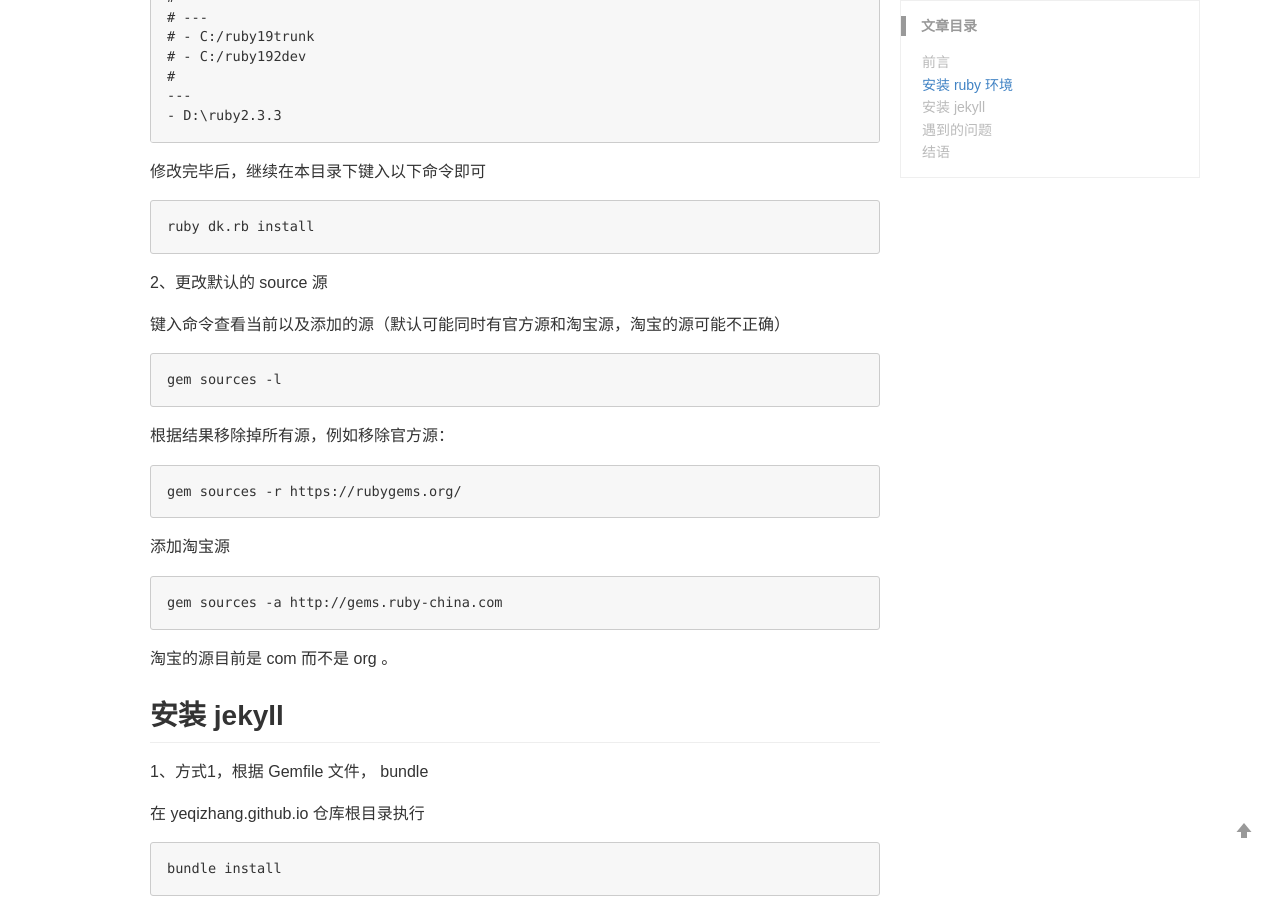
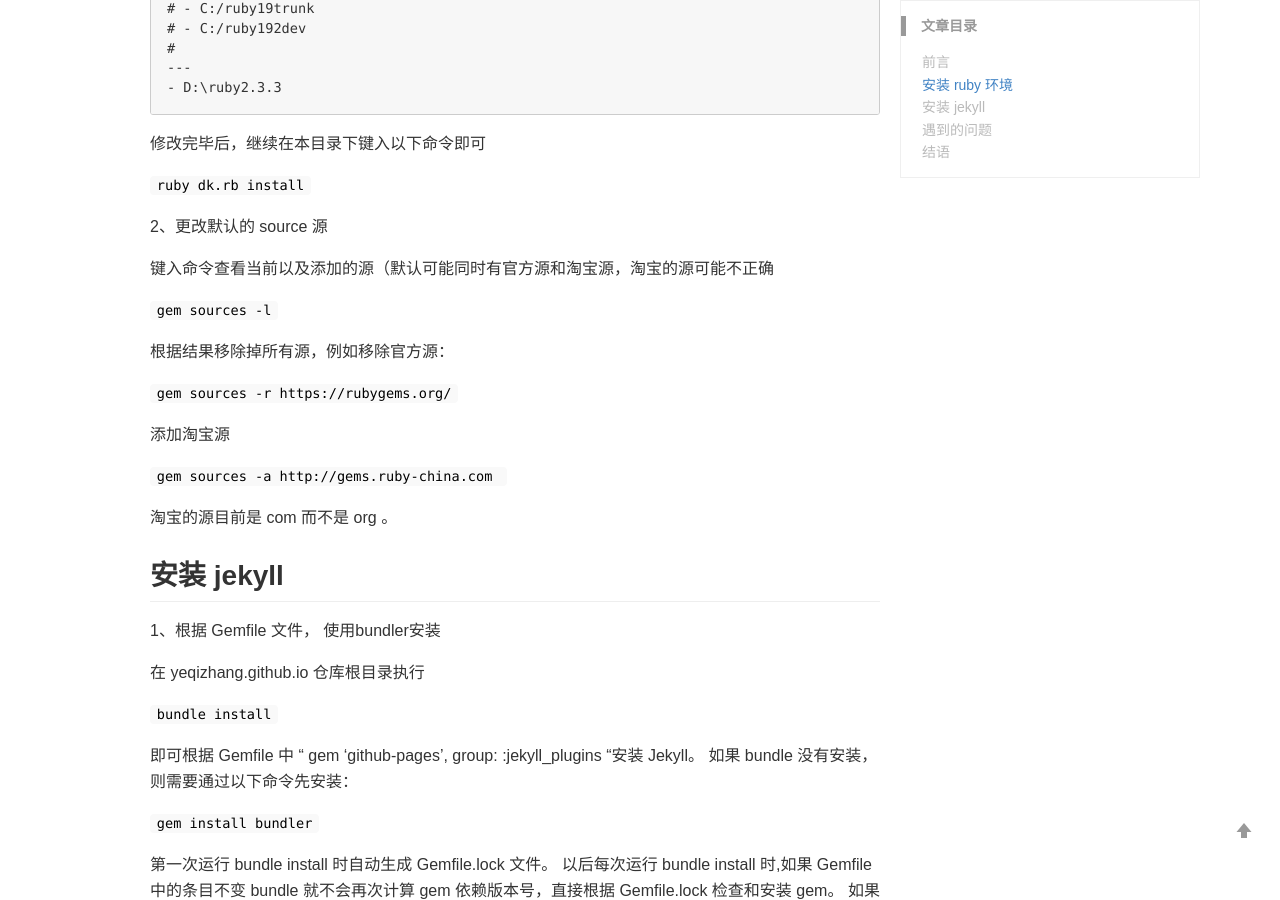
Before and after one commit to yeqizhang/yeqizhang.github.io, a Jekyll site: the page built from _posts/2018-11-03-beginJekyll.md, in a window 1280 px wide and 900 px high, scrolled down 1999 px. Built offline with Jekyll 4.4.1, drawn with Linux system fonts in a browser that asks for light colours; comment, search, counter and statistics services are not loaded.

Commit message:
修改今日博客

````diff
--- a/_posts/2018-11-03-beginJekyll.md
+++ b/_posts/2018-11-03-beginJekyll.md
@@ -32,9 +32,8 @@ markdown编辑器编辑好后将文件放入  _posts 文件夹即可。*
 Ruby环境变量的配置就不多说了（我的ruby放置的位置为 D:\ruby2.3.3 ），重点是DevKit的配置方法：
 
 我将DevKit放在D:\ruby_DevKit下，然后在这个目录下运行
-```
- ruby dk.rb init
-```
+
+`ruby dk.rb init`
 
 该目录中会自动生成一个config.yml文件,接下来，编辑这个文件，修改成以下样子
 
@@ -55,46 +54,43 @@ simply add a line below# the triple hyphens with the absolute path to the Ruby r
 ```
 
 修改完毕后，继续在本目录下键入以下命令即可
-```
-ruby dk.rb install
-```
+
+`ruby dk.rb install`
+
 2、更改默认的 source 源
 
-键入命令查看当前以及添加的源（默认可能同时有官方源和淘宝源，淘宝的源可能不正确）
-```
-gem sources -l
-```
+键入命令查看当前以及添加的源（默认可能同时有官方源和淘宝源，淘宝的源可能不正确
+
+`gem sources -l`
 
 根据结果移除掉所有源，例如移除官方源：
-```
-gem sources -r https://rubygems.org/
-```
+
+`gem sources -r https://rubygems.org/`
 
 添加淘宝源
-```
-gem sources -a http://gems.ruby-china.com
-```
+
+`gem sources -a http://gems.ruby-china.com `
+
 淘宝的源目前是 com 而不是 org 。
 
 ## 安装 jekyll
 
-1、方式1，根据 Gemfile 文件， bundle
+1、根据 Gemfile 文件， 使用bundler安装
 
 在 yeqizhang.github.io 仓库根目录执行
-```
-bundle install
-```
+
+`bundle install`
+
 即可根据  Gemfile 中  " gem 'github-pages', group: :jekyll_plugins "安装  Jekyll。
 如果 bundle 没有安装，则需要通过以下命令先安装：
-```
-gem install bundler
-```
+
+`gem install bundler`
 
 第一次运行  bundle install 时自动生成  Gemfile.lock 文件。
 以后每次运行  bundle install 时,如果  Gemfile 中的条目不变 bundle 就不会再次计算 gem 依赖版本号，直接根据 Gemfile.lock 检查和安装 gem。
 如果出现依赖冲突时可以通过  bundle update 更新 Gemfile.lock。
 
-2、 直接运行 gem install jekyll  （未验证测试）
+2、 直接运行  gem install jekyll  （未验证测试）
 
 ## 遇到的问题
 
@@ -107,9 +103,8 @@ You have already activated public_suffix 3.0.2, but your Gemfile requires public
 Prepending bundle exec to your command may solve this. (Gem::LoadError)
 ```
 解决办法，改成执行
-```
-bundle exec jekyll serve
-```
+
+`bundle exec jekyll serve`
 
 2、 SSL 证书的问题
 ```
````
